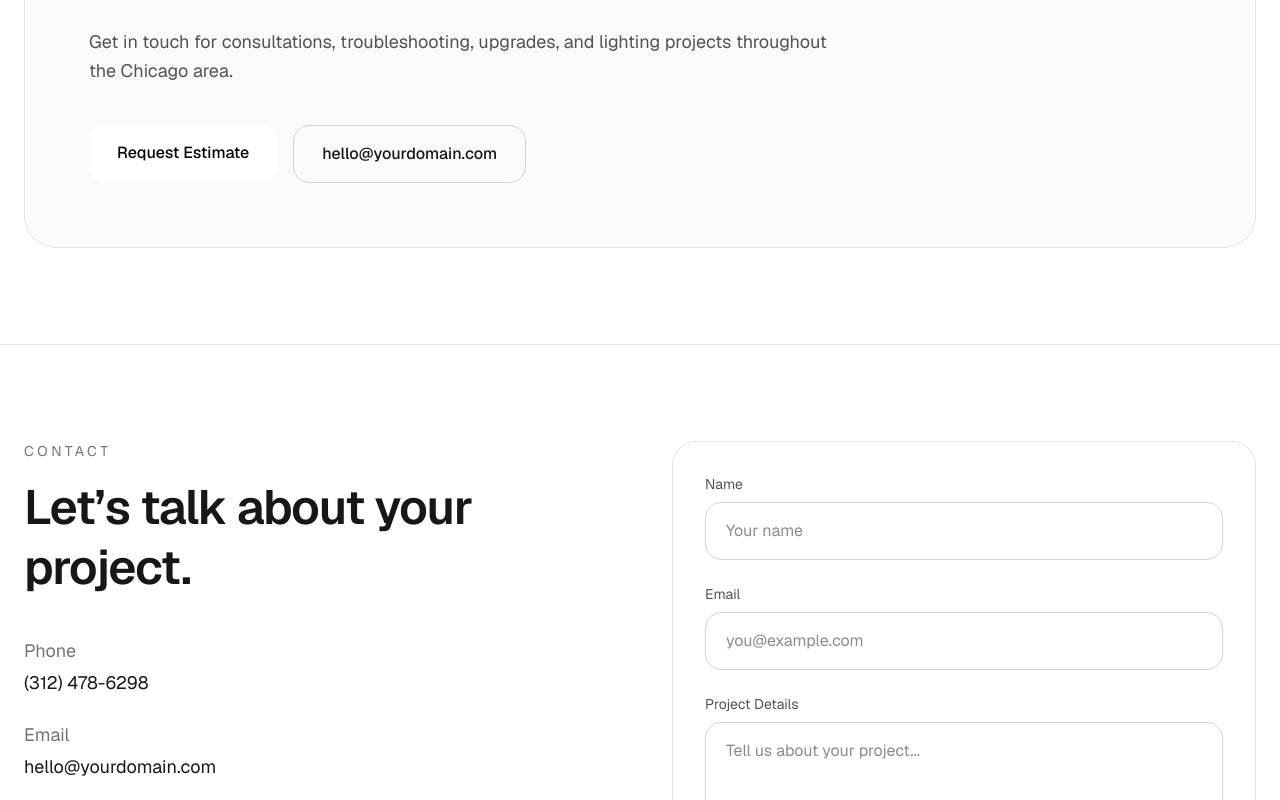
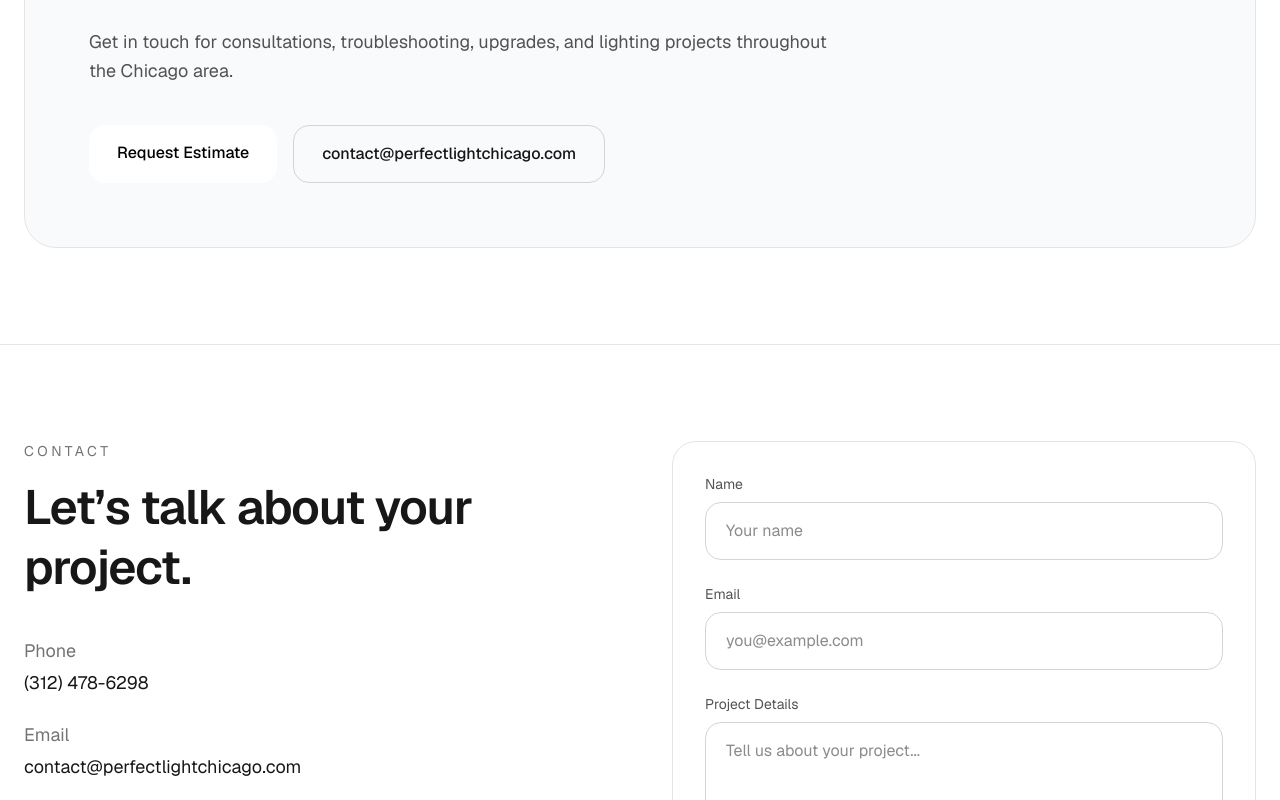
Before and after one commit to fp4k2d7tk2-pixel/perfect_light_v1, a Next.js app: page / in a window 1280 px wide. Shown: the part 3120-3920 px from the top of the page. Built offline with nearby package versions, Linux system fonts and the light colour scheme.

Commit message:
Update contact email to contact@perfectlightchicago.com

```diff
--- a/src/app/page.tsx
+++ b/src/app/page.tsx
@@ -233,10 +233,10 @@ export default function ServiceBusinessHomepage() {
               </a>
 
               <a
-                href="mailto:hello@yourdomain.com"
+                href="mailto:contact@perfectlightchicago.com"
                 className="rounded-2xl border border-neutral-300 px-7 py-4 font-medium hover:bg-neutral-100 transition-colors"
               >
-                hello@yourdomain.com
+                contact@perfectlightchicago.com
               </a>
             </div>
           </div>
@@ -263,7 +263,7 @@ export default function ServiceBusinessHomepage() {
 
               <div>
                 <div className="text-neutral-500 mb-1">Email</div>
-                <div>hello@yourdomain.com</div>
+                <div>contact@perfectlightchicago.com</div>
               </div>
 
               <div>
```
